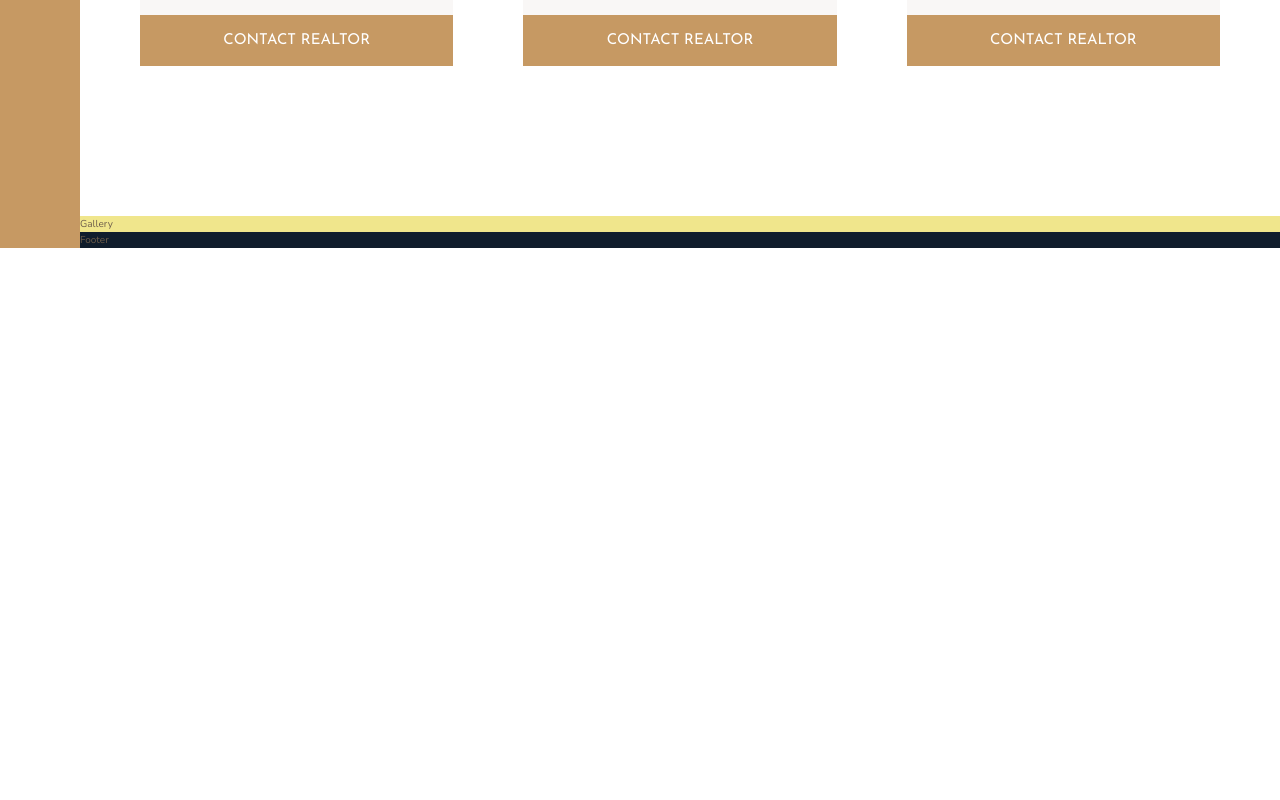
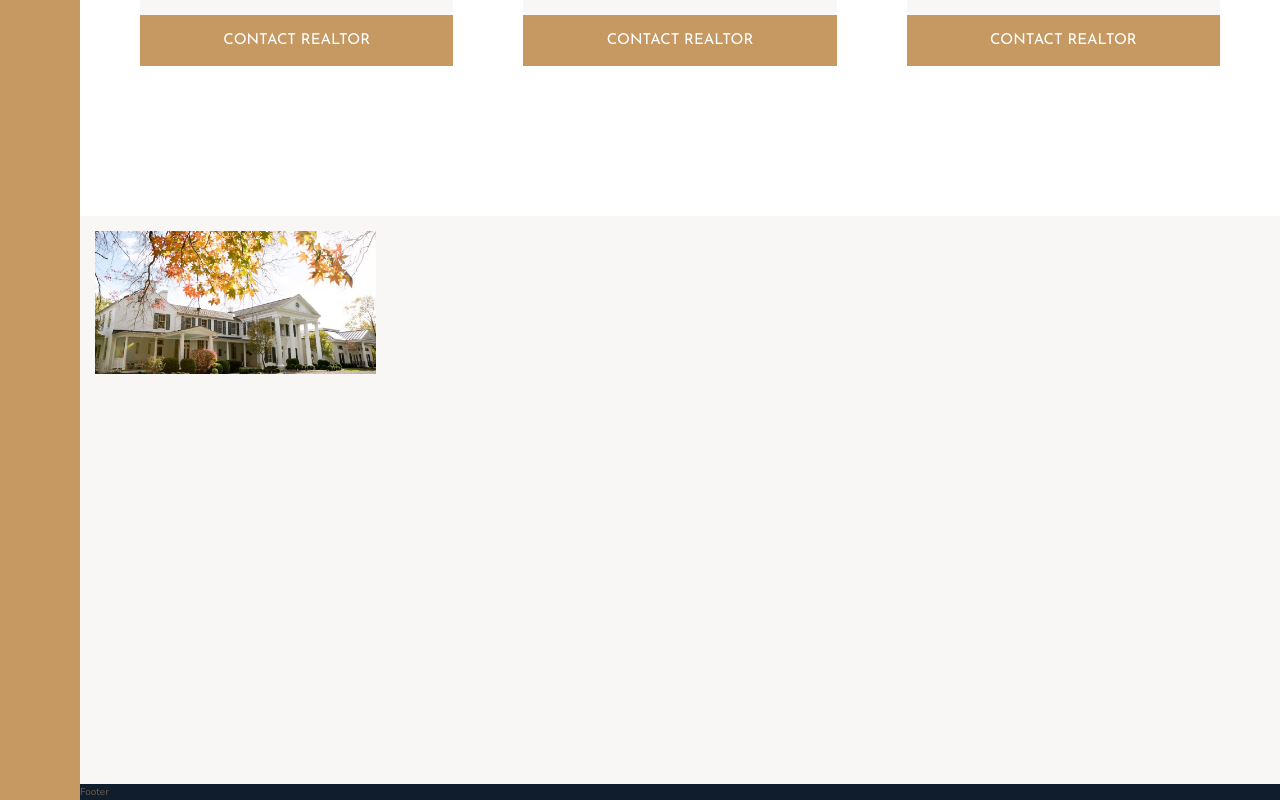
Before and after one commit to elenakout/vue-nexter, a Vue app: page /#/nexter in a window 1280 px wide. Shown: the part 2948-3748 px from the top of the page. Before the commit the page ends 3196 px from the top, so only its background shows below. Built offline with nearby package versions, Linux system fonts and the light colour scheme.

Commit message:
10.Building the Gallery - Part 1

```diff
--- a/src/components/nexter/_gallery.vue
+++ b/src/components/nexter/_gallery.vue
@@ -1,11 +1,43 @@
 <template>
   <div class="gallery-comp">
-    Gallery
+    <figure class="gallery__item gallery__item--1">
+      <img :src="image1" alt="" class="gallery__img" />
+    </figure>
   </div>
 </template>
 
 <script>
-export default {};
+export default {
+  data() {
+    return {
+      image1: require("@/assets/img/gal-1.jpeg")
+    };
+  }
+};
 </script>
 
-<style lang="scss"></style>
+<style lang="scss">
+.gallery-comp {
+  display: grid;
+  grid-template-columns: repeat(8, 1fr);
+  grid-template-rows: repeat(7, 5vw);
+  grid-gap: 1.5rem;
+  padding: 1.5rem;
+}
+
+.gallery {
+  &__item {
+    &--1 {
+      grid-row: 1 / span 2;
+      grid-column: 1 / span 2;
+    }
+  }
+
+  &__img {
+    height: 100%;
+    width: 100%;
+    object-fit: cover;
+    display: block;
+  }
+}
+</style>
--- a/src/views/Nexter.vue
+++ b/src/views/Nexter.vue
@@ -95,7 +95,7 @@ export default {
 }
 
 .gallery {
-  background-color: khaki;
+  background-color: var(--color-grey-light-1);
   grid-column: full-start / full-end;
 }
 
```
